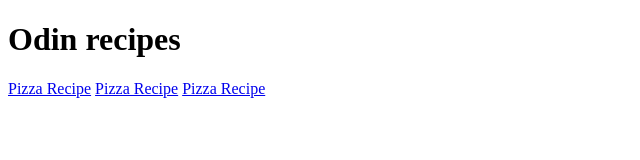
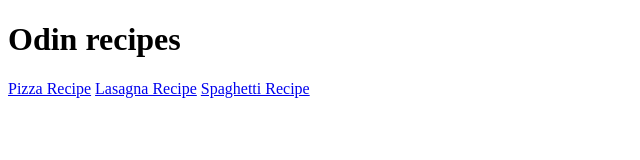
Before and after one commit to a-boyadzhiev/odin-recipes, a plain HTML site: page index.html in a window 1280 px wide. Shown: the full height of the page, 0-640 px from the left. Drawn offline with Linux system fonts and the light colour scheme.

Commit message:
Fix link names

```diff
--- a/index.html
+++ b/index.html
@@ -9,7 +9,7 @@
     <a href="https://st.depositphotos.com/1518767/4293/i/450/depositphotos_42930411-stock-photo-concentrated-male-chef-garnishing-food.jpg" alt="Cook"></a>
 
     <a href="recipes/pizza.html">Pizza Recipe</a>
-    <a href="recipes/lasagna.html">Pizza Recipe</a>
-    <a href="recipes/spaghetti.html">Pizza Recipe</a>
+    <a href="recipes/lasagna.html">Lasagna Recipe</a>
+    <a href="recipes/spaghetti.html">Spaghetti Recipe</a>
 </body>
 </html>
```
